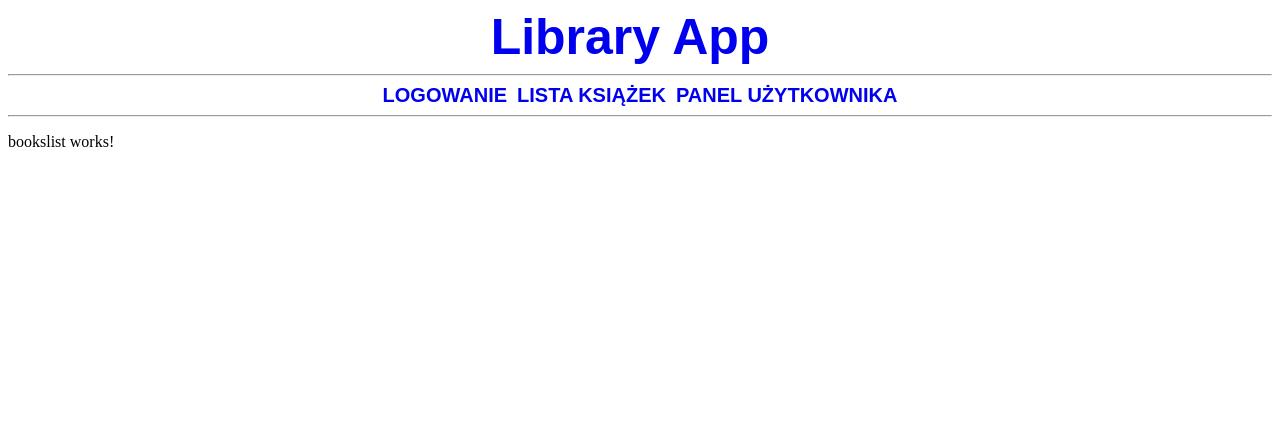
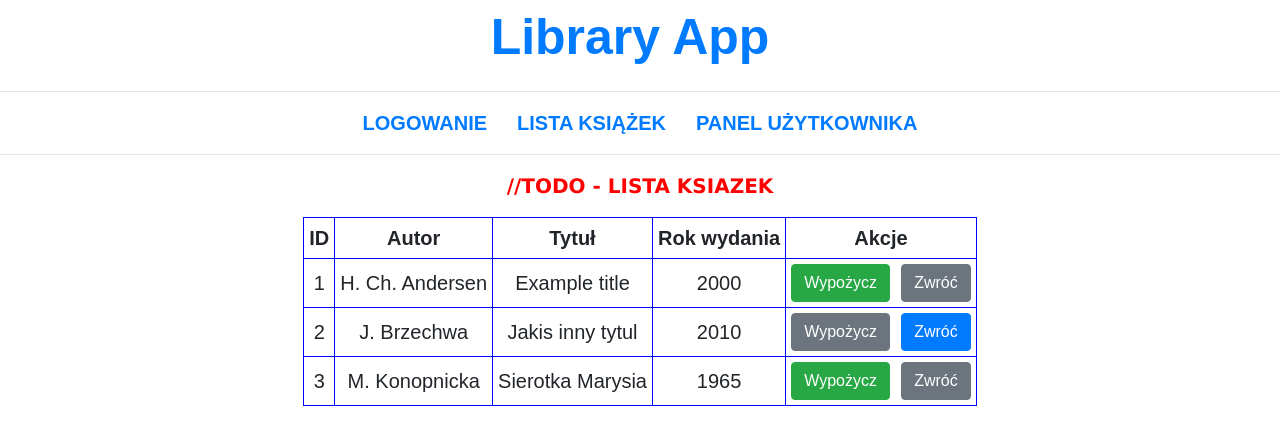
Before and after one commit to BladeStudios/LibraryApp, an Angular app: page /bookslist in a window 1280 px wide. Shown: the top 444 px of the page. Built offline with nearby package versions, Linux system fonts and the light colour scheme.

Commit message:
pobieranie listy ksiazek ze sztucznej bazy danych, wyswietlanie ksiazek, instalacja bootstrapa, kolory przycisków zależne od statusu książki

```diff
--- a/angular.json
+++ b/angular.json
@@ -24,7 +24,8 @@
               "src/assets"
             ],
             "styles": [
-              "src/styles.css"
+              "src/styles.css",
+              "./node_modules/bootstrap/dist/css/bootstrap.min.css"
             ],
             "scripts": []
           },
@@ -89,7 +90,8 @@
               "src/assets"
             ],
             "styles": [
-              "src/styles.css"
+              "src/styles.css",
+              "./node_modules/bootstrap/dist/css/bootstrap.min.css"
             ],
             "scripts": []
           }
--- a/package.json
+++ b/package.json
@@ -19,6 +19,7 @@
     "@angular/platform-browser": "~8.2.14",
     "@angular/platform-browser-dynamic": "~8.2.14",
     "@angular/router": "~8.2.14",
+    "bootstrap": "^4.5.0",
     "rxjs": "~6.4.0",
     "tslib": "^1.10.0",
     "zone.js": "~0.9.1"
--- a/src/app/app.component.css
+++ b/src/app/app.component.css
@@ -19,7 +19,7 @@
 .menulink{
     font-size: 20px;
     font-family: Arial, Helvetica, sans-serif;
-    margin: 5px;
+    margin: 5px 15px 5px 15px;
     font-weight: bold;
 }
 
--- /dev/null
+++ b/src/app/book.ts
@@ -0,0 +1,7 @@
+export interface Book {
+    id: number;
+    author: string;
+    title: string;
+    year: number;
+    borrowed: boolean;
+}
--- a/src/app/bookslist/bookslist.component.css
+++ b/src/app/bookslist/bookslist.component.css
@@ -0,0 +1,19 @@
+.list{
+    text-align: center;
+    font-size: 20px;
+    font-family: Arial, Helvetica, sans-serif;
+}
+
+table{
+    border: 1px solid blue;
+    margin: 0 auto 0 auto;
+}
+
+tr{
+    border: 1px solid blue;
+}
+
+td{
+    border: 1px solid blue;
+    padding: 5px 5px 5px 5px;
+}
--- a/src/app/bookslist/bookslist.component.html
+++ b/src/app/bookslist/bookslist.component.html
@@ -1 +1,23 @@
-<p>bookslist works!</p>
+<p style="font-size: 20px; font-weight: bold; font-family: Verdana; text-align: center; color: red;">//TODO - LISTA KSIAZEK</p>
+
+<div class="list">
+    <table>
+        <tr style="font-weight: bold;">
+            <td>ID</td>
+            <td>Autor</td>
+            <td>Tytuł</td>
+            <td>Rok wydania</td>
+            <td>Akcje</td>
+        </tr>
+        <tr *ngFor="let book of books">
+            <td>{{book.id}}</td>
+            <td>{{book.author}}</td>
+            <td>{{book.title}}</td>
+            <td>{{book.year}}</td>
+            <td *ngIf="book.borrowed"><button class="btn btn-secondary">Wypożycz</button>&nbsp;
+                <button class="btn btn-primary">Zwróć</button></td>
+            <td *ngIf="!book.borrowed"><button class="btn btn-success">Wypożycz</button>&nbsp;
+                <button class="btn btn-secondary">Zwróć</button></td>
+            </tr>
+    </table>
+</div>
--- a/src/app/bookslist/bookslist.component.ts
+++ b/src/app/bookslist/bookslist.component.ts
@@ -1,4 +1,5 @@
 import { Component, OnInit } from '@angular/core';
+import { BOOKS } from '../test-books';
 
 @Component({
   selector: 'app-bookslist',
@@ -7,6 +8,8 @@ import { Component, OnInit } from '@angular/core';
 })
 export class BookslistComponent implements OnInit {
 
+  books = BOOKS;
+
   constructor() { }
 
   ngOnInit() {
--- a/src/app/login/login.component.html
+++ b/src/app/login/login.component.html
@@ -1 +1 @@
-<p>login works!</p>
+<p>//TODO - LOGOWANIE</p>
--- /dev/null
+++ b/src/app/test-books.ts
@@ -0,0 +1,7 @@
+import { Book } from './book';
+
+export const BOOKS: Book[] = [
+    {id: 1, author: "H. Ch. Andersen", title: "Example title", year: 2000, borrowed: false},
+    {id: 2, author: "J. Brzechwa", title: "Jakis inny tytul", year: 2010, borrowed: true},
+    {id: 3, author: "M. Konopnicka", title: "Sierotka Marysia", year: 1965, borrowed: false}
+]
--- a/src/app/userpanel/userpanel.component.html
+++ b/src/app/userpanel/userpanel.component.html
@@ -1 +1 @@
-<p>userpanel works!</p>
+<p>//TODO - PANEL UŻYTKOWNIKA</p>
```
Also changed, not shown: 1 other file (tests, documents, lock files or other folders).
